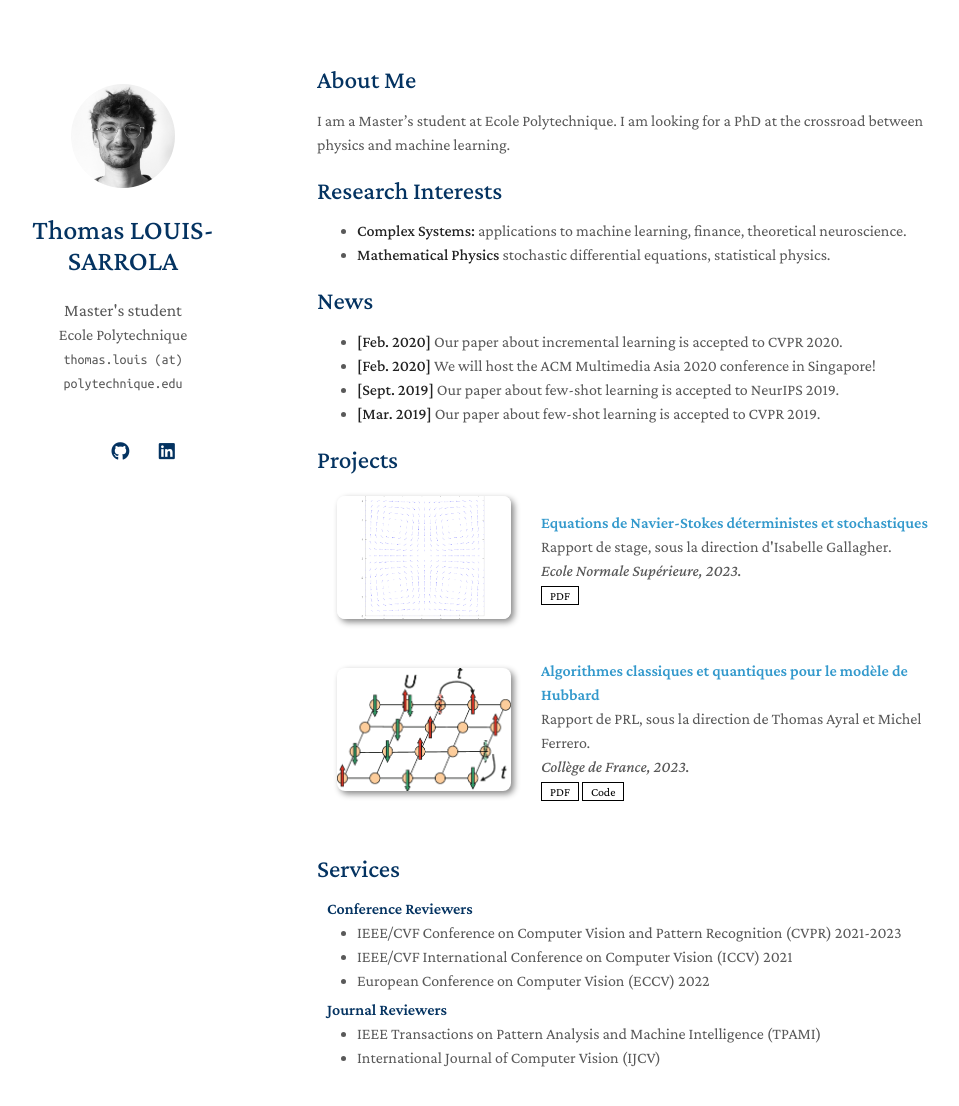
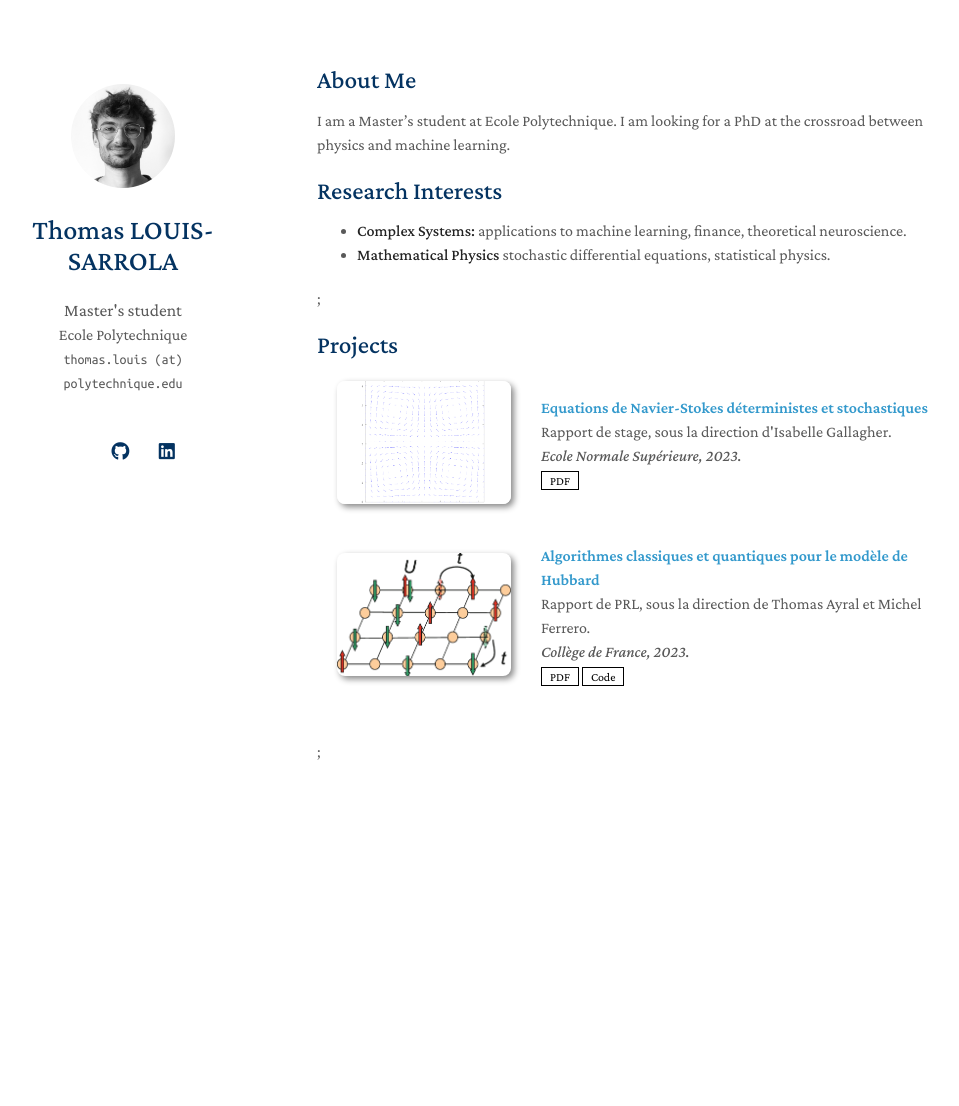
Before and after one commit to lsthomas/lsthomas.github.io, a Jekyll site: the page built from index.md, in a window 1280 px wide and 1164 px high. Shown: the top 1106 px of the window, without its empty margins (153-1112 px from the left). Built offline with Jekyll 4.4.1, drawn with Linux system fonts in a browser that asks for light colours; nearby versions of some CDN libraries; a style sheet for code colours, icons or effects is not loaded; our own code applies the rules of GitHub Pages for plain Markdown files; part of the change alters nothing that is shown.

Commit message:
Update index.md

```diff
--- a/index.md
+++ b/index.md
@@ -11,13 +11,13 @@ I am a Master's student at Ecole Polytechnique. I am looking for a PhD at the cr
 - **Complex Systems:** applications to machine learning, finance, theoretical neuroscience.
 - **Mathematical Physics** stochastic differential equations, statistical physics.
 
-## News
+<!-- ## News
 
 - **[Feb. 2020]** Our paper about incremental learning is accepted to CVPR 2020.
 - **[Feb. 2020]** We will host the ACM Multimedia Asia 2020 conference in Singapore!
 - **[Sept. 2019]** Our paper about few-shot learning is accepted to NeurIPS 2019.
-- **[Mar. 2019]** Our paper about few-shot learning is accepted to CVPR 2019.
+- **[Mar. 2019]** Our paper about few-shot learning is accepted to CVPR 2019. -->;
 
 {% include_relative _includes/publications.md %}
 
-{% include_relative _includes/services.md %}
+<!--{% include_relative _includes/services.md %} -->;
```
